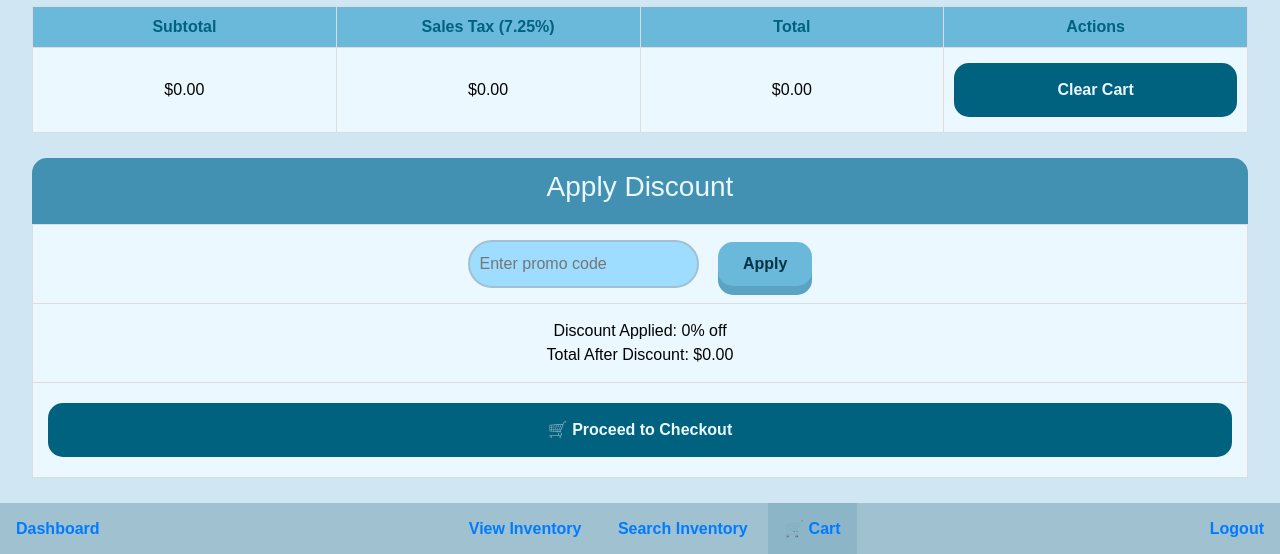
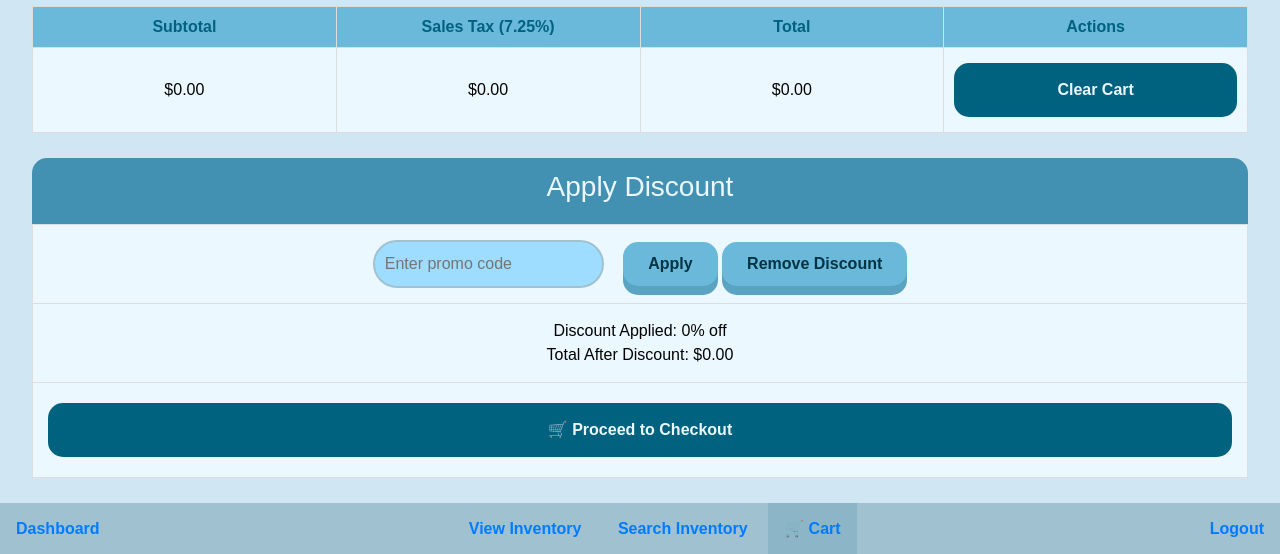
Before and after one commit to RealGrapeTree/CSC.289-sp25capstoneproject_group9, a Flask app: page /cart in a window 1280 px wide. Shown: the part 417-971 px from the top of the page. Run offline with Flask 3, Linux system fonts and the light colour scheme; parts of the project's set-up code (start-up, migrations or seed data) failed here and were passed over; some libraries are stand-ins or nearby versions.

Commit message:
updates to discount

```diff
--- a/Novel_Solutions/blueprints/cart/Novel_cart.py
+++ b/Novel_Solutions/blueprints/cart/Novel_cart.py
@@ -127,8 +127,13 @@ def apply_discount():
     promo_code = request.json.get("promo_code")
     discounts = {
         "SAVE10": 10,  # 10% discount
+        "save10": 10,  # 10% discount
+        "BOOKS25": 25,  # 25% discount
+        "books25": 25,  # 25% discount
         "FREESHIP": 5,  # 5% discount
+        "freeShip": 5,  # 5% discount
         "NOVEL50": 50,  # 50% discount
+        "novel50": 50,  # 50% discount
     }
 
     if promo_code and promo_code in discounts:
@@ -142,3 +147,13 @@ def apply_discount():
     else:
         print("Invalid promo code entered!")  # Debugging output
         return jsonify({"message": "Invalid promo code!", "discount": 0}), 400
+
+@Novel_cart.route("/remove_discount", methods=["POST"])
+def remove_discount():
+    """Remove any applied discount."""
+    if "discount" in session:
+        session.pop("discount")
+        session.modified = True
+        return jsonify({"message": "Discount removed!", "discount": 0})
+
+    return jsonify({"message": "No discount applied!", "discount": 0}), 400
--- a/Novel_Solutions/requirements.txt
+++ b/Novel_Solutions/requirements.txt
@@ -1,3 +1,5 @@
+pandas
+numpy
 flask
 requests
 python-dotenv
--- a/Novel_Solutions/static/css/styles.css
+++ b/Novel_Solutions/static/css/styles.css
@@ -166,7 +166,8 @@ input[type=submit] {
     transform: translateY(4px);
 }
 
-#action-button {
+#action-button,
+#remove-discount-button {
     background-color: #6ab9da;
     color: #003343;
     font-weight: bold;
@@ -178,12 +179,14 @@ input[type=submit] {
 }
 
 #action-button:hover,
+#remove-discount-button:hover,
 input[type=submit]:hover {
     background-color: #68ADCA;
     box-shadow: 0 9px #4291B3;
 }
 
 #action-button:focus,
+#remove-discount-button:focus,
 input[type=submit]:focus {
     background-color: #68ADCA;
     box-shadow: 0 5px #4291B3;
@@ -259,6 +262,7 @@ td {
 
 
 @media only screen and (max-width: 620px) {
+
     /* For mobile phones: */
     .menu,
     .main,
--- a/Novel_Solutions/templates/cart.html
+++ b/Novel_Solutions/templates/cart.html
@@ -20,7 +20,9 @@
 
 <!-- Cart table -->
 <table id="cart-table">
-    <caption><h3>Your Cart</h3></caption>
+    <caption>
+        <h3>Your Cart</h3>
+    </caption>
     <thead>
         <tr>
             <th class="col-1">Cover</th>
@@ -35,7 +37,7 @@
     <tbody id="cart-items">
         {% for item in cart_items %}
         <tr>
-            <td><img src="{{item.thumbnail_url}}" alt="book cover thumbnail" width="100" height="150"/></td>
+            <td><img src="{{item.thumbnail_url}}" alt="book cover thumbnail" width="100" height="150" /></td>
             <td>{{ item.title }}</td>
             <td>{{ item.author }}</td>
             <td>{{ item.quantity }}</td>
@@ -69,20 +71,27 @@
 
 <!-- Apply Discount Functionality Section -->
 <table id="discount-table">
-    <caption><h3>Apply Discount</h3></caption>
+    <caption>
+        <h3>Apply Discount</h3>
+    </caption>
     <tbody>
         <tr>
-            <td><div>
+            <td>
+                <div>
                     <input type="text" id="promo-code" placeholder="Enter promo code">
                     <button onclick="applyDiscount()" id="action-button">Apply</button>
-            </div></td>
+                    <button onclick="removeDiscount()" id="remove-discount-button">Remove Discount</button>
+                </div>
+            </td>
         </tr>
         <tr>
-            <td><div>
+            <td>
+                <div>
                     Discount Applied: {{ discount_percentage }}% off
                     <br />
                     Total After Discount: ${{ "%.2f"|format(total_price|float) }}
-            </div></td>
+                </div>
+            </td>
         </tr>
         <tr>
             <td><a href="{{ url_for('Novel_POS.checkout') }}" class="checkout-button">
@@ -158,6 +167,18 @@
             })
             .catch(error => console.error("Error:", error));
     }
+    function removeDiscount() {
+        fetch("/remove_discount", {
+            method: "POST",
+            headers: { "Content-Type": "application/json" }
+        })
+            .then(response => response.json())
+            .then(data => {
+                alert(data.message);
+                location.reload(); // Refresh page to update cart total
+            })
+            .catch(error => console.error("Error:", error));
+    }
 </script>
 
 {% endblock %}
```
Lines whose indentation alone changed are shown as unchanged.
